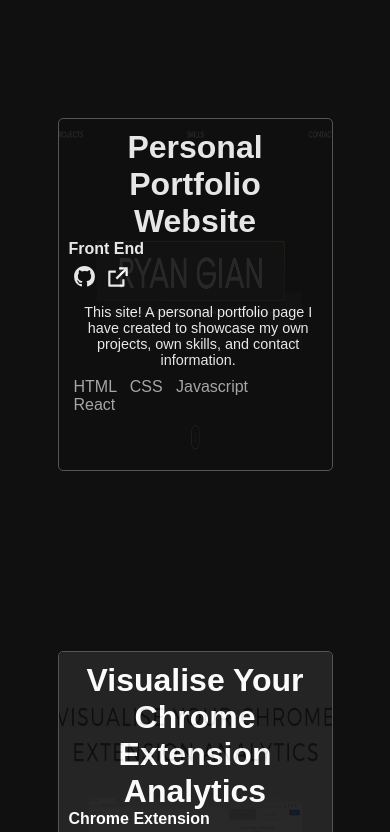
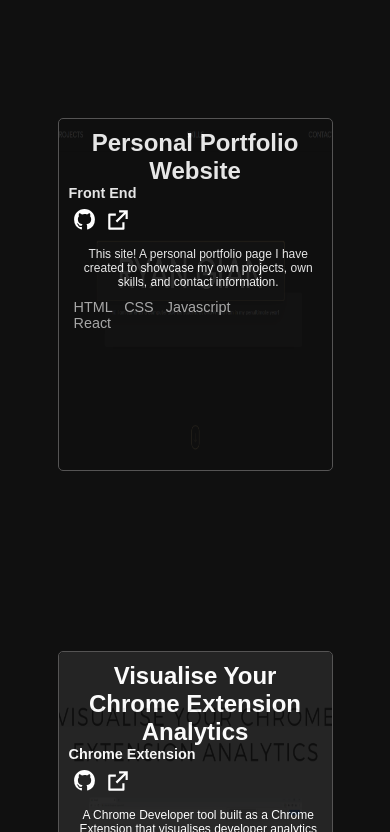
Before and after one commit to RyanGian/portfolio, a React (Create React App) app: page / in a window 390 px wide. Shown: the part 1052-1884 px from the top of the page. Built offline with nearby package versions, Linux system fonts and the light colour scheme.

Commit message:
fixed glitch in buttons in mobile size

```diff
--- a/src/components/ProjectSampleCard.jsx
+++ b/src/components/ProjectSampleCard.jsx
@@ -100,10 +100,16 @@ const Languages = styled.div`
   height: 80px;
   margin-left: ${(props) => (props.right ? "140px" : "0px")};
   text-align: ${(props) => (props.right ? "right" : "left")};
+
   @media (max-width: 1000px) {
     margin-left: 15px;
     margin-top: 10px;
   }
+
+  @media (max-width: 550px) {
+    font-size: 0.9em;
+  }
+
 
 `;
 
@@ -111,6 +117,7 @@ const Languages = styled.div`
 
 
 const ImageContainer = styled.div`
+  z-index: 1;
   @media (min-width: 1000px) {
     border: 1px solid #555454;
     border-radius: 5px;
@@ -221,7 +228,6 @@ const ResizeContainer = styled.div`
 
 const ResizeTextContainer = styled.div`
   position: absolute;
-  z-layer: 10;
   display: flex;
   flex-direction: column;
   align-content: center;
@@ -270,7 +276,7 @@ const ResizeTitle = styled.div`
   }
 
   @media (max-width: 500px) {
-
+    font-size: 1.5em;
   }
 
 `;
@@ -299,8 +305,8 @@ const ResizeApplication = styled.div`
 
   }
 
-  @media (max-width: 500px) {
-
+  @media (max-width: 550px) {
+    font-size: 0.9em;
   }
 
 `;
@@ -319,12 +325,15 @@ const ResizeDescription = styled.div`
     font-size: 0.9em;
   }
 
+  @media (max-width: 430px) {
+    font-size: 0.75em;
+  }
 `;
 
 const ResizeLinks = styled.div`
   margin-left: 5px;
   margin-top: 6px;
-
+  z-index: 5;
   .float-left {
     float: left;
     margin-left: 8px;
```
